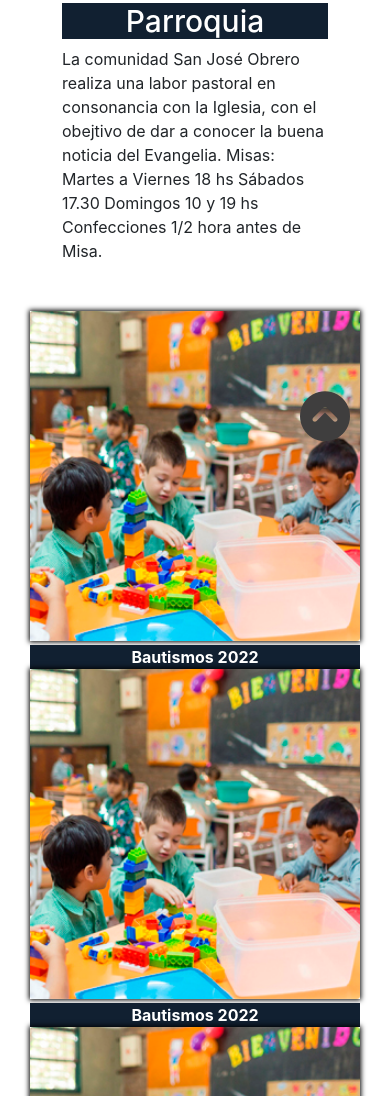
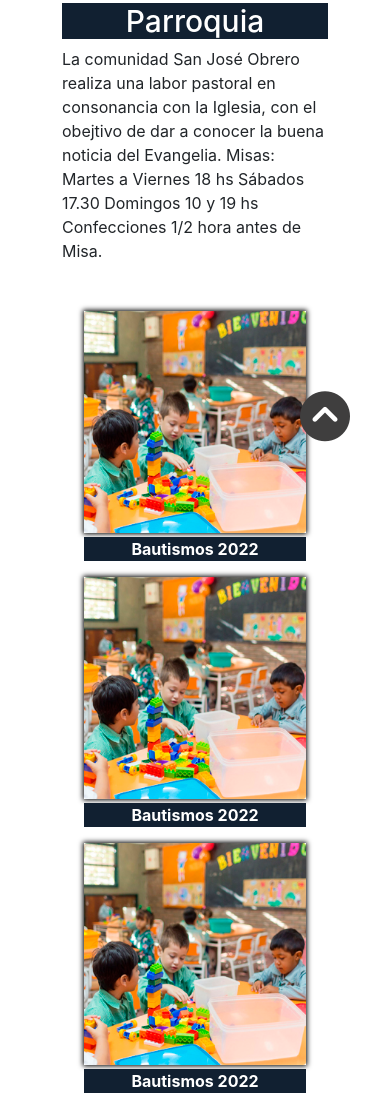
Before and after one commit to agusreyb/entrega_final, a website: page pages/comunidad.html in a window 390 px wide. Shown: the part 349-1445 px from the top of the page. Drawn offline with Linux system fonts and the light colour scheme.

Commit message:
Achicar img en desktop

```diff
--- a/pages/comunidad.html
+++ b/pages/comunidad.html
@@ -97,7 +97,7 @@
 
         <div class="container ">
             <div class="row d-flex justify-content-center">
-                <div class=" col-md-6 col-lg-4 col-xl-3  ">
+                <div class=" col-md-6 col-lg-4 col-xl-3  img-chica mb-3">
                     <div class="img_zoom">
                         <a  href="../pages/contacto.html">
                             <img class="card-img " src="../assets/inicial.jpg" alt="Card image">
@@ -106,7 +106,7 @@
                     </div>
                     <p class="card-text d-flex justify-content-center mt-1">Bautismos 2022</p>
                 </div>
-                <div class=" col-md-6 col-lg-4 col-xl-3  ">
+                <div class=" col-md-6 col-lg-4 col-xl-3  img-chica mb-3">
                     <div class="img_zoom">
                         <a  href="../pages/contacto.html">
                             <img class="card-img " src="../assets/inicial.jpg" alt="Card image">
@@ -116,7 +116,7 @@
                     <p class="card-text d-flex justify-content-center mt-1">Bautismos 2022</p>
 
                 </div>
-                <div class=" col-md-6 col-lg-4 col-xl-3  ">
+                <div class=" col-md-6 col-lg-4 col-xl-3  img-chica mb-3">
                     <div class="img_zoom">
                         <a  href="../pages/contacto.html">
                             <img class="card-img " src="../assets/inicial.jpg" alt="Card image">
@@ -148,7 +148,7 @@
 
         <div class="container">
             <div class="row d-flex justify-content-center">
-                <div class=" col-md-6 col-lg-4 col-xl-3  ">
+                <div class=" col-md-6 col-lg-4 col-xl-3  img-chica mb-3">
                     <div class="img_zoom">
                         <a  href="../pages/contacto.html">
                             <img class="card-img " src="../assets/inicial.jpg" alt="Card image">
@@ -157,7 +157,7 @@
                     </div>
                     <p class="card-text d-flex justify-content-center mt-1">Bautismos 2022</p>
                 </div>
-                <div class=" col-md-6 col-lg-4 col-xl-3  ">
+                <div class=" col-md-6 col-lg-4 col-xl-3  img-chica mb-3">
                     <div class="img_zoom">
                         <a  href="../pages/contacto.html">
                             <img class="card-img " src="../assets/inicial.jpg" alt="Card image">
@@ -166,7 +166,7 @@
                     </div>
                     <p class="card-text d-flex justify-content-center mt-1">Bautismos 2022</p>
                 </div>
-                <div class=" col-md-6 col-lg-4 col-xl-3  ">
+                <div class=" col-md-6 col-lg-4 col-xl-3  img-chica mb-3">
                     <div class="img_zoom">
                         <a  href="../pages/contacto.html">
                             <img class="card-img " src="../assets/inicial.jpg" alt="Card image">
--- a/sass/_footer.scss
+++ b/sass/_footer.scss
@@ -2,15 +2,18 @@
 	background-color: $primary;
 	color: $secondary;
 	flex-direction: column;
+
 	.row {
 		i {
 			font-size: 20px;
 		}
 	}
+
 	i.fa-brands {
 		font-size: 30px;
 	}
 }
+
 .go-up {
 	display: inline-block;
 	padding: 20px;
@@ -22,7 +25,7 @@
 	position: fixed;
 }
 
-.border-top{
+.border-top {
 	border-top: 1px solid $secondary;
 }
 
@@ -38,6 +41,7 @@
 		border-bottom: 1px solid $secondary;
 		width: 50%;
 	}
+
 	.nav-link {
 		&:hover {
 			background-color: #345B63;
@@ -45,24 +49,25 @@
 			;
 		}
 	}
+
 	.navbar-toggler-icon {
 		background-color: $secondary;
 		border-radius: 2px;
 	}
+
 	.form-control {
 		margin-top: 20px;
 	}
+
 	.texto {
 		font-size: 100%;
 	}
 
-	.columns,.column {
+	.columns,
+	.column {
 		display: flex;
 	}
 
-}
-
-@media screen and (min-width: 1000px) {
 	.first-article {
 		flex-direction: row;
 	}
@@ -85,4 +90,9 @@
 	.nested-column {
 		flex: 2;
 	}
+
+	.img-chica {
+		width: 70%;
+		height: 70%;
 	}
+}
```
Also changed, not shown: index.html (+3 -3 lines), assets/css/estilos2.css. Lines whose indentation alone changed are shown as unchanged.
